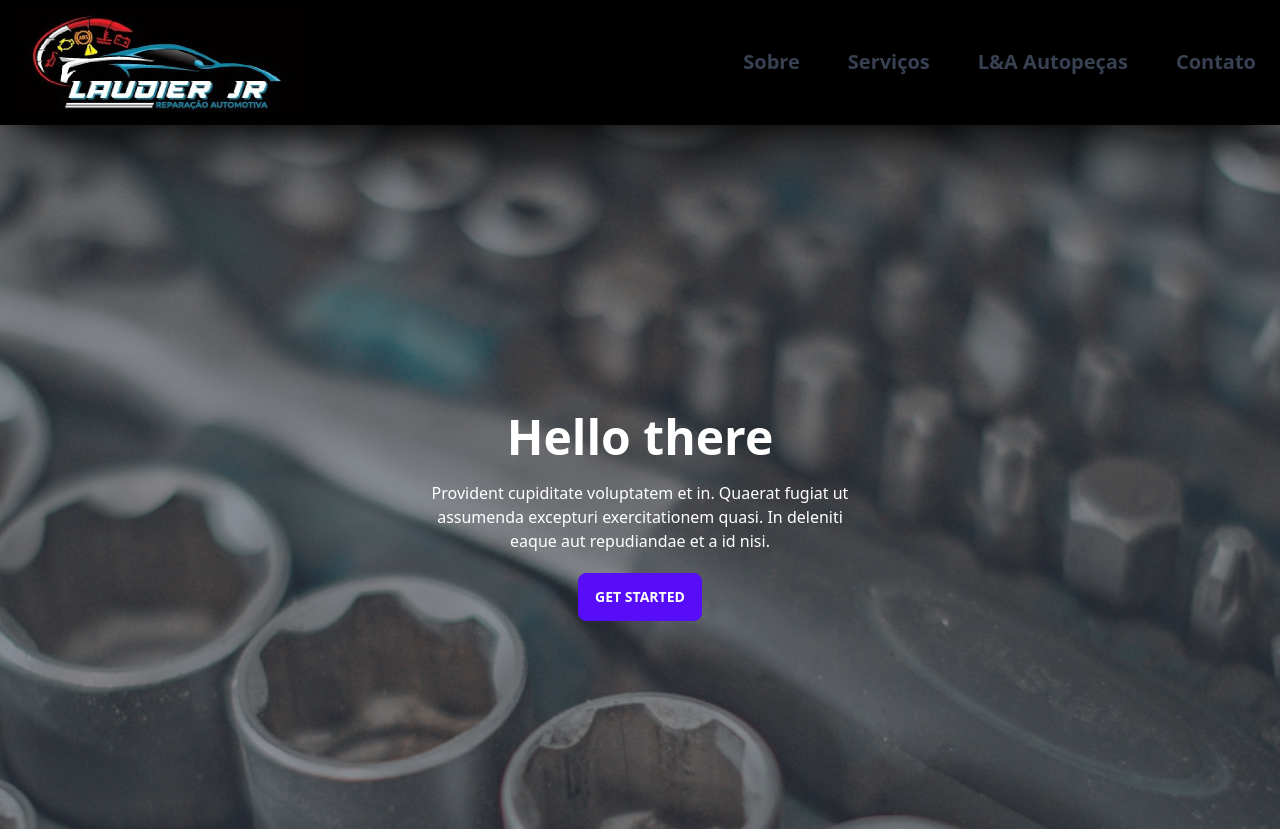
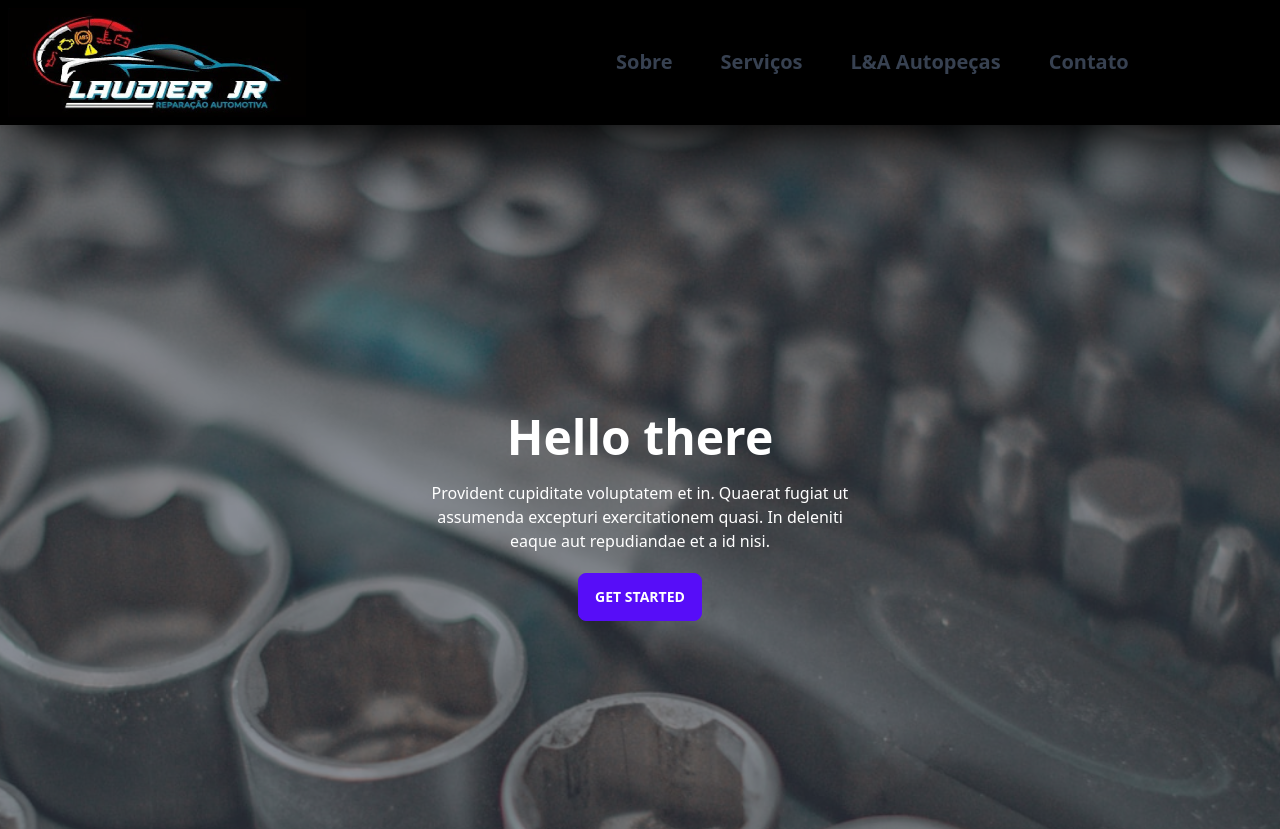
Before and after one commit to Diego-Girao/laudier-oficina, a React (Vite) app: page /about in a window 1280 px wide. Shown: the top 829 px of the page. Built offline with nearby package versions, Linux system fonts and the light colour scheme.

Commit message:
Feat create responsive menu, states and style

```diff
--- a/src/components/Navbar/Navbar.jsx
+++ b/src/components/Navbar/Navbar.jsx
@@ -1,33 +1,90 @@
 import { Link } from "react-router-dom"
 import logo from "/src/assets/images/logo_oficina.png"
 
+import { useState } from "react"
+
 export default function Navbar() {
+	const [menu, setMenu] = useState("menu")
+
+	const styleUl = `md:flex md:items-center z-[-1] md:z-auto md:static md:normal-case md:w-auto md:py-0
+                    absolute w-full left-0 uppercase py-4 md:pl-0 pl-7
+                    ${
+											menu == "close"
+												? "transition-all ease-in-out duration-500 top-[140px] opacity-100"
+												: "top-[-400px]"
+										}`
+
+	const handleMenu = () => {
+		menu == "menu" ? setMenu("close") : setMenu("menu")
+	}
 	return (
-		<div className="navbar z-10 bg-black shadow-2xl shadow-black">
-			<div className="flex-1">
+		<nav
+			className={`navbar z-10 bg-black shadow-2xl shadow-black ${
+				menu == "close" ? "sticky duration-500 pb-[330px]" : "duration-500"
+			}`}
+		>
+			<div className="flex justify-between items-center">
 				<a href="/">
 					<img
 						className="w-10/12 cursor-pointer lg:w-1/2 hover:animate-pulse"
 						src={logo}
 					/>
 				</a>
+				<span
+					className={`text-3xl cursor-pointer block text-white mx-2 md:hidden`}
+				>
+					<ion-icon
+						name={menu == "menu" ? menu : "close"}
+						onClick={handleMenu}
+					/>
+				</span>
 			</div>
 			<div className="flex">
-				<ul className="p-1 hidden md:flex md:gap-6 md:text-xl md:flex-row">
-					<li className="text-gray-700 font-bold p-3 active:translate-y-1 hover:ease-in-out hover:duration-150 hover:bg-gray-700 hover:text-error hover:rounded-md hover:bg-opacity-30">
+				<ul
+					className={`p-1 md:flex md:gap-6 md:text-xl md:flex-row ${styleUl}`}
+				>
+					<li className="text-gray-700 font-bold p-3 active:translate-y-1 hover:ease-in-out hover:duration-150 hover:text-red-700">
 						<Link to="/about">Sobre</Link>
 					</li>
-					<li className="text-gray-700 font-bold p-3 active:translate-y-1 hover:ease-in-out hover:duration-150 hover:bg-gray-700 hover:text-error hover:rounded-md hover:bg-opacity-30">
+					<li className="text-gray-700 font-bold p-3 active:translate-y-1 hover:ease-in-out hover:duration-150 hover:text-red-700">
 						<Link to="/repair">Serviços</Link>
 					</li>
-					<li className="text-gray-700 font-bold p-3 active:translate-y-1 hover:ease-in-out hover:duration-150 hover:bg-gray-700 hover:text-error hover:rounded-md hover:bg-opacity-30">
+					<li className="text-gray-700 font-bold p-3 active:translate-y-1 hover:ease-in-out hover:duration-150 hover:text-red-700">
 						<Link to="/store">L&A Autopeças</Link>
 					</li>
-					<li className="text-gray-700 font-bold p-3 active:translate-y-1 hover:ease-in-out hover:duration-150 hover:bg-gray-700 hover:text-error hover:rounded-md hover:bg-opacity-30">
+					<li className="text-gray-700 font-bold p-3 active:translate-y-1 hover:ease-in-out hover:duration-150 hover:text-red-700">
 						<Link to="/contact">Contato</Link>
 					</li>
 				</ul>
 			</div>
-		</div>
+		</nav>
 	)
 }
+// <div className="navbar z-10 bg-black shadow-2xl shadow-black">
+// 	<div className="flex-1">
+// 		<a href="/">
+// 			<img
+// 				className="w-10/12 cursor-pointer lg:w-1/2 hover:animate-pulse"
+// 				src={logo}
+// 			/>
+// 		</a>
+// 	</div>
+// <div className="flex">
+// 	<ul className="p-1 hidden md:flex md:gap-6 md:text-xl md:flex-row">
+// 		<li className="text-gray-700 font-bold p-3 active:translate-y-1 hover:ease-in-out hover:duration-150 hover:bg-gray-700 hover:text-error hover:rounded-md hover:bg-opacity-30">
+// 			<Link to="/about">Sobre</Link>
+// 		</li>
+// 		<li className="text-gray-700 font-bold p-3 active:translate-y-1 hover:ease-in-out hover:duration-150 hover:bg-gray-700 hover:text-error hover:rounded-md hover:bg-opacity-30">
+// 			<Link to="/repair">Serviços</Link>
+// 		</li>
+// 		<li className="text-gray-700 font-bold p-3 active:translate-y-1 hover:ease-in-out hover:duration-150 hover:bg-gray-700 hover:text-error hover:rounded-md hover:bg-opacity-30">
+// 			<Link to="/store">L&A Autopeças</Link>
+// 		</li>
+// 		<li className="text-gray-700 font-bold p-3 active:translate-y-1 hover:ease-in-out hover:duration-150 hover:bg-gray-700 hover:text-error hover:rounded-md hover:bg-opacity-30">
+// 			<Link to="/contact">Contato</Link>
+// 		</li>
+// 	</ul>
+// </div>
+// 		</div>
+// 	)
+// }
```
